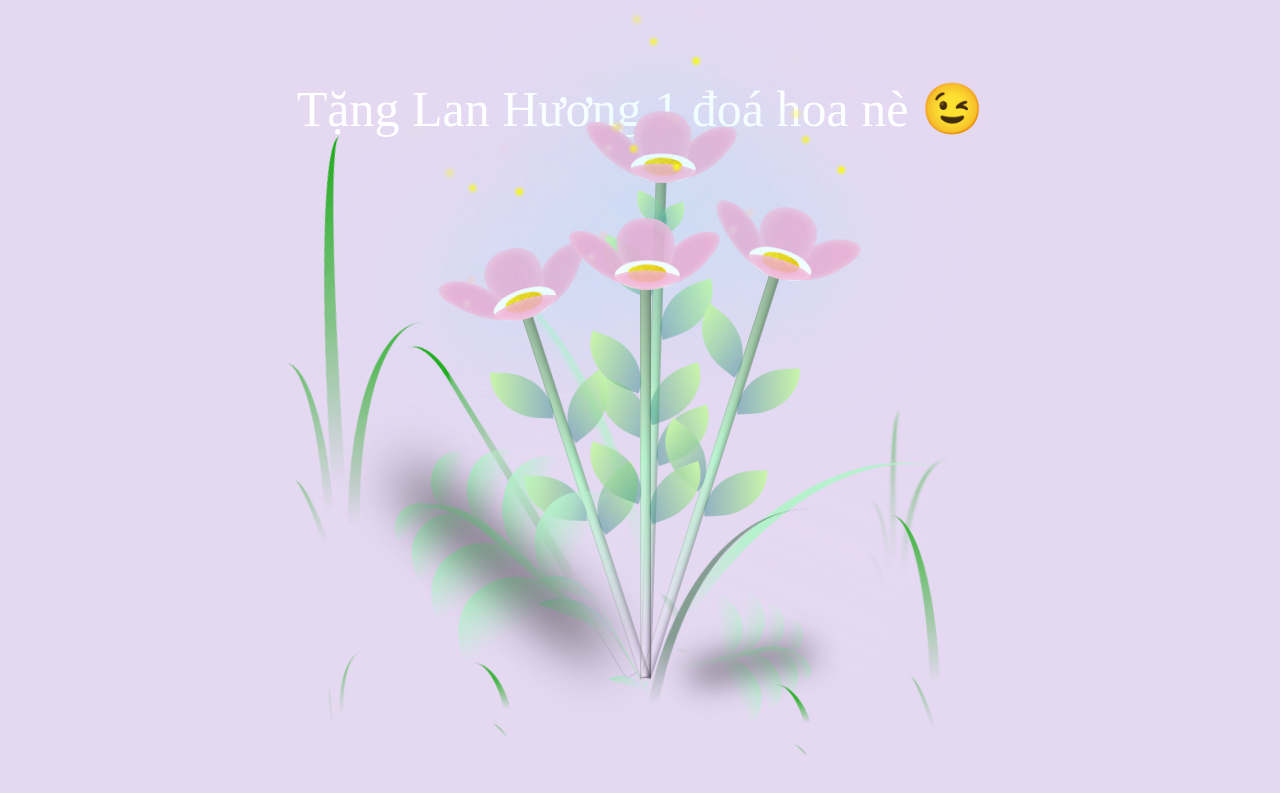
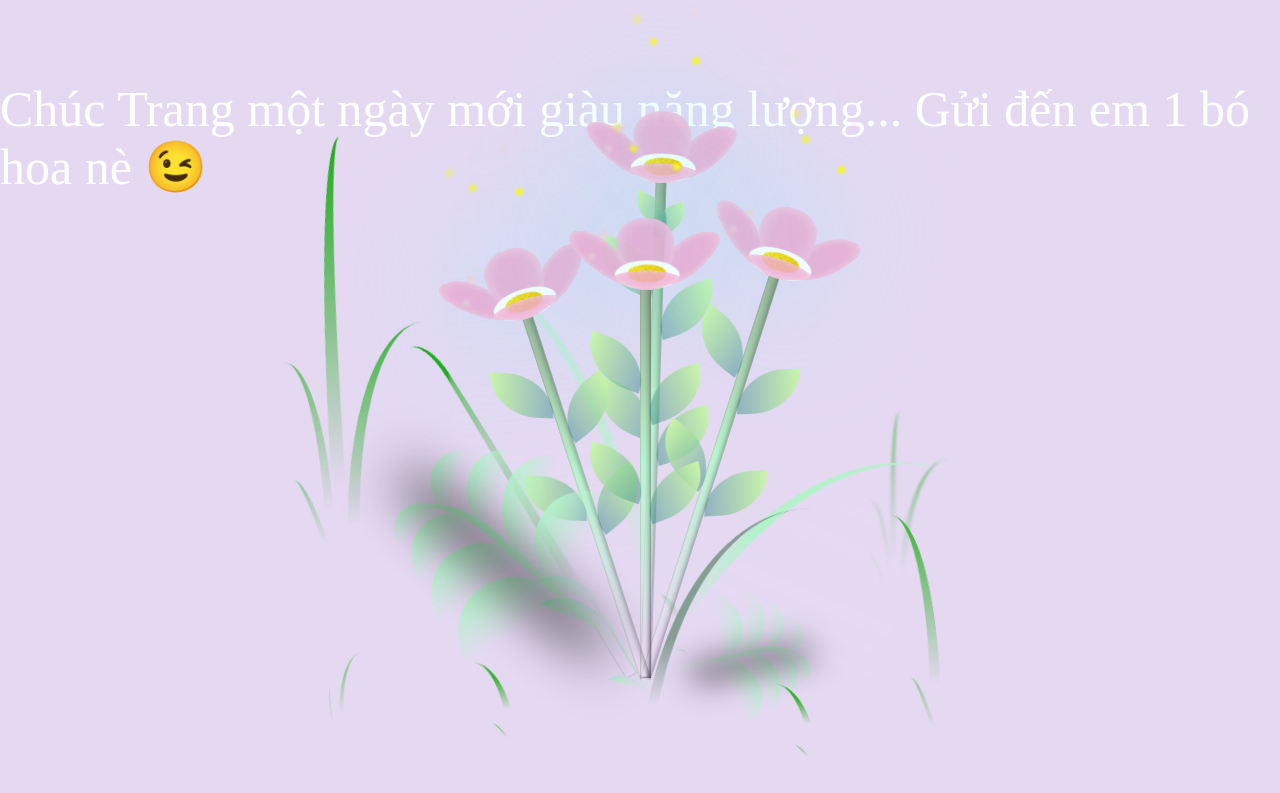
Before and after one commit to Thangvanle2000/qua-20-10, a plain HTML site: page index.html in a window 1280 px wide. Drawn offline with Linux system fonts and the light colour scheme.

Commit message:
update: UI

```diff
--- a/index.html
+++ b/index.html
@@ -10,7 +10,7 @@
 
 <body class="not-loaded">
     <div class="night"></div>
-    <div class="happy-woman-day">Tặng Lan Hương 1 đoá hoa nè 😉</div>
+    <div class="happy-woman-day">Chúc Trang một ngày mới giàu năng lượng... Gửi đến em 1 bó hoa nè 😉</div>
     <div class="flowers">
       <div class="flower flower--1">
         <div class="flower__leafs flower__leafs--1">
```
